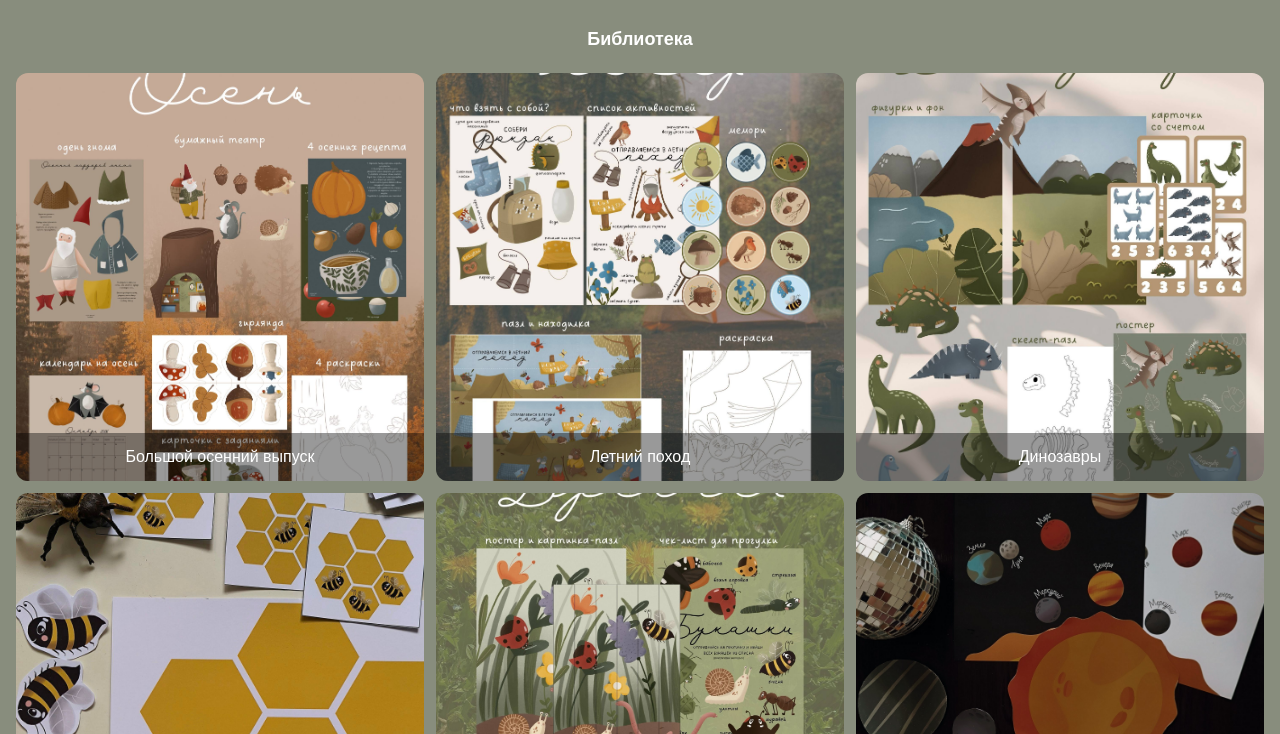
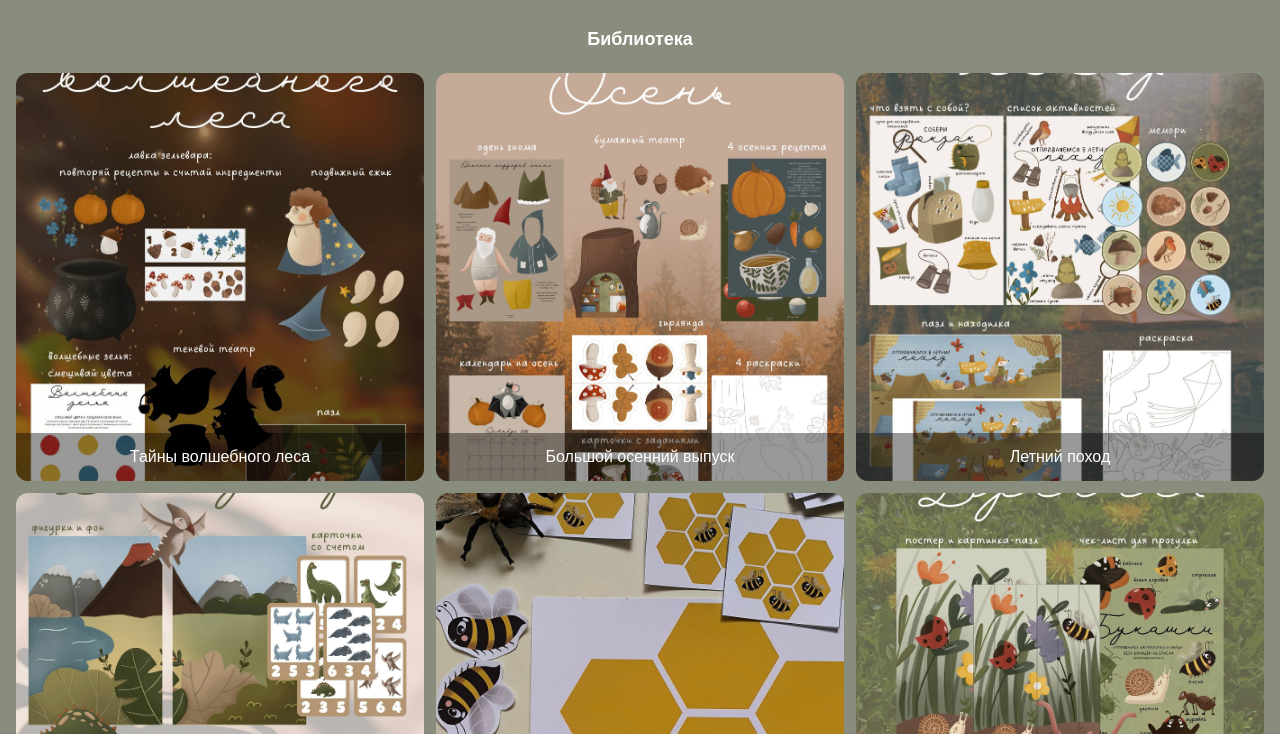
Before and after one commit to jidckii/kate-linktree, a plain HTML site: page docs/index.html in a window 1280 px wide. Shown: the part 806-1540 px from the top of the page. Drawn offline with Linux system fonts and the light colour scheme.

Commit message:
Add Forest Secrets card and hide oldest library card
В библиотеку добавлен новый зин «Тайны волшебного леса» со ссылкой на
Boosty. Самая старая карточка («Сказки леса») скрыта с помощью класса
`library-card--hidden`, чтобы сохранить сетку и не перегружать страницу.

```diff
--- a/docs/index.html
+++ b/docs/index.html
@@ -164,6 +164,19 @@
                 </div> -->
                     <a
                         class="library-card"
+                        href="https://boosty.to/katya_risyet/posts/e3afdfa0-24c4-4c92-abe3-5e4622e327c9"
+                        target="_blank"
+                        rel="noopener noreferrer"
+                    >
+                        <img
+                            src="assets/img/library/forest-secrets.jpg"
+                            alt="Тайны волшебного леса"
+                            loading="lazy"
+                        />
+                        <span class="library-card-title">Тайны волшебного леса</span>
+                    </a>
+                    <a
+                        class="library-card"
                         href="https://boosty.to/katya_risyet/posts/54743871-f3b1-4d65-ab47-6953234a7b52"
                         target="_blank"
                         rel="noopener noreferrer"
@@ -228,7 +241,7 @@
                         <span class="library-card-title">Букашки</span>
                     </a>
                     <a
-                        class="library-card"
+                        class="library-card library-card--hidden"
                         href="https://boosty.to/katya_risyet/posts/ffe2e213-3829-4deb-ae5e-60cd9c44228d"
                         target="_blank"
                         rel="noopener noreferrer"
```
Also changed, not shown: docs/assets/img/library/forest-secrets.jpg (added).
